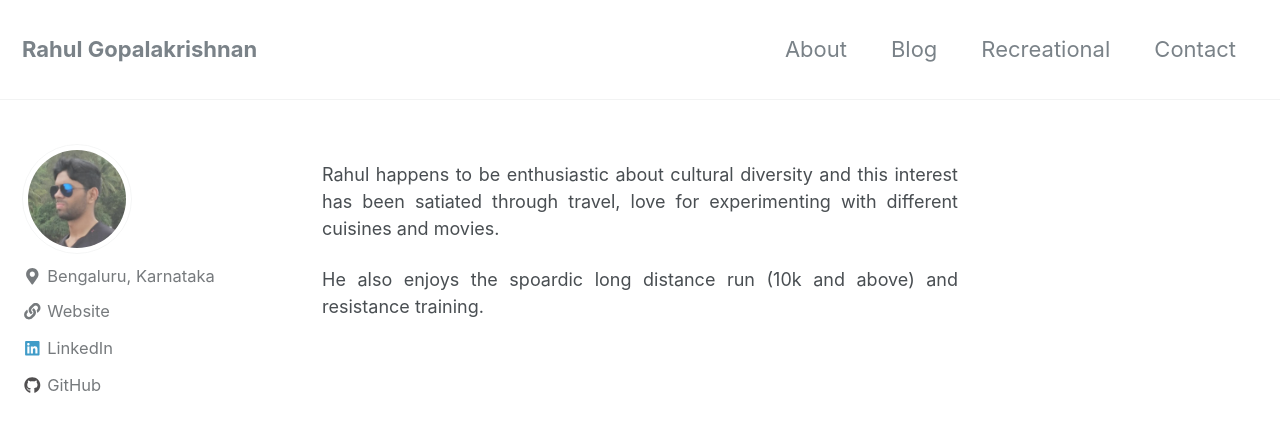
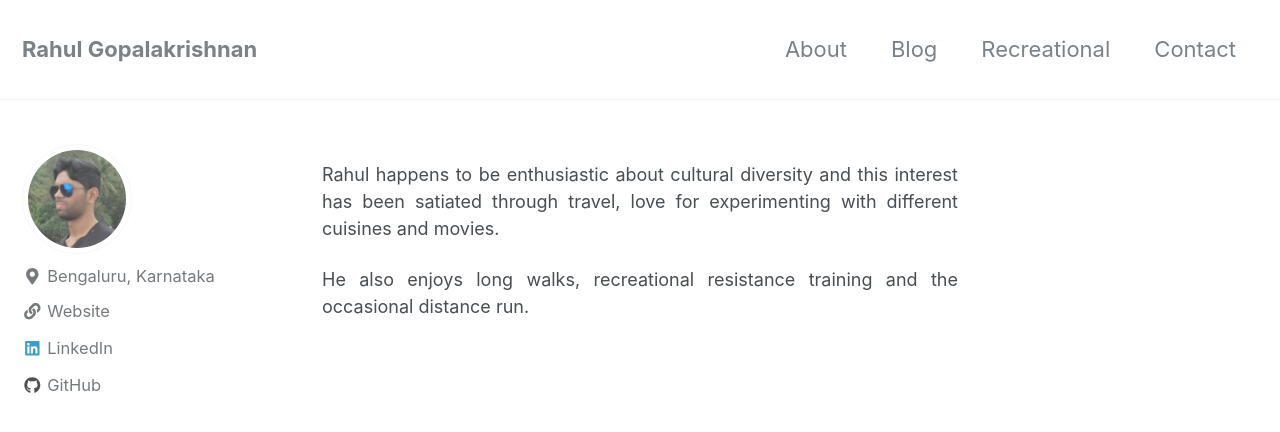
Before and after one commit to gopalrahulrg/gopalrahulrg.github.io, a Jekyll site: the page built from _pages/recreational.md, in a window 1280 px wide and 900 px high. Shown: the top 432 px of the window. Built offline with Jekyll 4.4.1, drawn with Linux system fonts in a browser that asks for light colours; nearby versions of some CDN libraries.

Commit message:
Update recreational.md

```diff
--- a/_pages/recreational.md
+++ b/_pages/recreational.md
@@ -6,4 +6,4 @@ header:
 
 <font size="4"><p style='text-align: justify;'>Rahul happens to be enthusiastic about cultural diversity and this interest has been satiated through travel, love for experimenting with different cuisines and movies.</p>
 
-<p style='text-align: justify;'>He also enjoys the spoardic long distance run (10k and above) and resistance training.</p>
+<p style='text-align: justify;'>He also enjoys long walks, recreational resistance training and the occasional distance run.</p>
```
